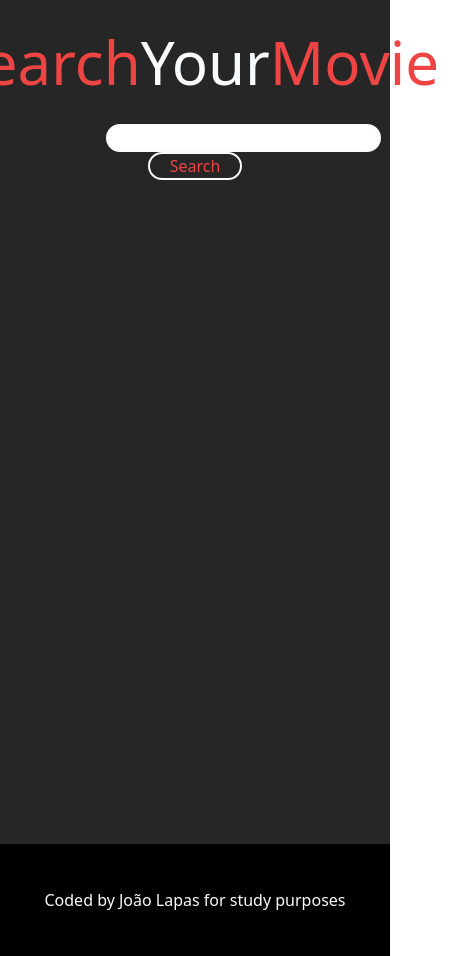
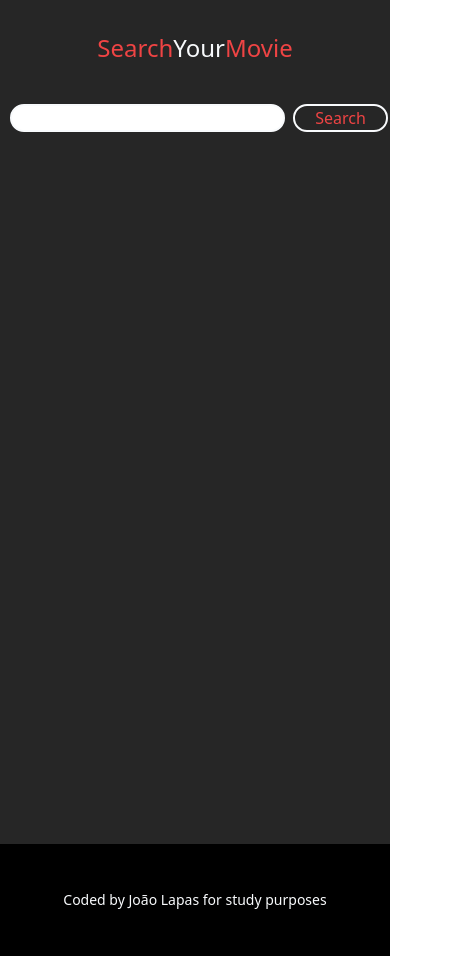
Before and after one commit to joaolapas/SearchYourMovie, a React (Create React App) app: page / in a window 390 px wide. Shown: the whole page, 471 px wide, since content can reach past the window. Built offline with nearby package versions, Linux system fonts and the light colour scheme.

Commit message:
setting the responsivity

```diff
--- a/src/App.js
+++ b/src/App.js
@@ -4,12 +4,12 @@ function App() {
   return (
     <div className="flex flex-col w-full items-center bg-neutral-800 text-red-500 h-fit">
       <div className="flex flex-col w-full items-center min-h-screen">
-        <a href='/'><h1 className="text-6xl m-8">
+        <a href='/'><h1 className="text-2xl sm:text-6xl my-8">
           Search<span className="text-slate-50">Your</span>Movie
         </h1></a>
-        <MovieSearch className="m-4" />
+        <MovieSearch className="my-4" />
       </div>
-      <footer className="w-full h-28 bg-black flex justify-center items-center text-slate-50 justify-end">
+      <footer className="w-full text-sm sm:text-xl h-28 bg-black flex justify-center items-center text-slate-50 justify-end">
         Coded by João Lapas for study purposes
       </footer>
     </div>
--- a/src/components/Modal.jsx
+++ b/src/components/Modal.jsx
@@ -16,6 +16,7 @@ const Modal = ({ id, isOpen, handleCloseModal }) => {
   useEffect(() => {
     window.scrollTo(0, 0);
   }, [isOpen]);
+
   // . ---- FETCH VIDEO BY ID ------
   const fetchVideoById = async () => {
     const data = await getVideoById(id);
@@ -36,14 +37,14 @@ const Modal = ({ id, isOpen, handleCloseModal }) => {
   }
 
   return (
-    <div className="flex flex-col items-center fixed bg-black rounded-3xl z-10 top-5 bottom-5 left-10 right-10 p-10 px-20 ">
-      <div className="flex justify-between flex-shrink h-5/6">
-        <div className="w-7/12 p-10">
-          <h1 className="text-4xl text-slate-50 mb-10 h-10 object-scale-down">
+    <div className="flex overflow-scroll flex-col items-center fixed bg-black rounded-3xl z-10 top-0 bottom-0 right-0 left-0 sm:top-5 sm:bottom-5 sm:left-10 sm:right-10 sm:p-10 sm:px-20">
+      <div className="flex justify-between flex-wrap h-5/6 w-10/12 mt-28 lg:mt-0">
+        <div className="w-11/12 sm:w-6/12 text-center">
+          <h1 className="text-2xl sm:text-4xl text-slate-50 mb-10">
             {details.original_title}
           </h1>
           <p className="mb-5 text-lg">{details.overview}</p>
-          <div className="flex w-full justify-between mt-10">
+          <div className="lg:flex justify-between mt-10">
             <div>
               <h6 className="text-slate-50 mb-5">
                 Release date: {details.release_date}
@@ -52,7 +53,7 @@ const Modal = ({ id, isOpen, handleCloseModal }) => {
                 RATING:{Math.round(details.vote_average)}/10
               </h4>
             </div>
-            <div className="flex justify-center">
+            <div className="flex justify-center scale-75">
               {result && (
                 <iframe
                   src={`${url}${result.key}`}
@@ -66,12 +67,12 @@ const Modal = ({ id, isOpen, handleCloseModal }) => {
           </div>
         </div>
         <img
-          className="rounded-3xl w-4/12"
+          className="rounded-3xl h-fit mx-auto lg:w-2/5"
           src={`https://image.tmdb.org/t/p/w200${details.poster_path}`}
         />
       </div>
       <button
-        className="w-52 border-2 mt-10 border-slate-50 rounded-full px-5 hover:bg-slate-50 hover:transition-all transition-all my-10"
+        className="w-52 border-2 mt-10 border-slate-50 rounded-full px-5 hover:bg-slate-50 hover:transition-all transition-all my-10 absolute top-0 lg:static lg:mt-20"
         onClick={() => handleCloseModal()}
       >
         Close
--- a/src/components/MovieSearch.jsx
+++ b/src/components/MovieSearch.jsx
@@ -80,9 +80,9 @@ const MovieSearch = () => {
           <Modal id={id} isOpen={isOpen} handleCloseModal={handleCloseModal} />
         )}
       </div>
-      <form className="w-2/4 text-center" onSubmit={handleSubmit}>
+      <form className="text-center" onSubmit={handleSubmit}>
         <input
-          className="border-2 border-slate-50 rounded-full px-5 mx-2 text-slate-700"
+          className="border-2 border-slate-50 rounded-full px-5 m-2 text-slate-700"
           type="text"
           onChange={(e) => setMovie(e.target.value)}
           required
@@ -111,7 +111,7 @@ const MovieSearch = () => {
                 Filter by Year
               </button>
             </div>
-            <div>
+            <div className="sm:ml-20">
               <button
                 className="border-2 border-slate-50 rounded-full px-5 hover:bg-slate-50 hover:transition-all transition-all"
                 onClick={async () => await fetchingLatest()}
```
Also changed, not shown: src/components/MovieCard.jsx (+5 -3 lines).
